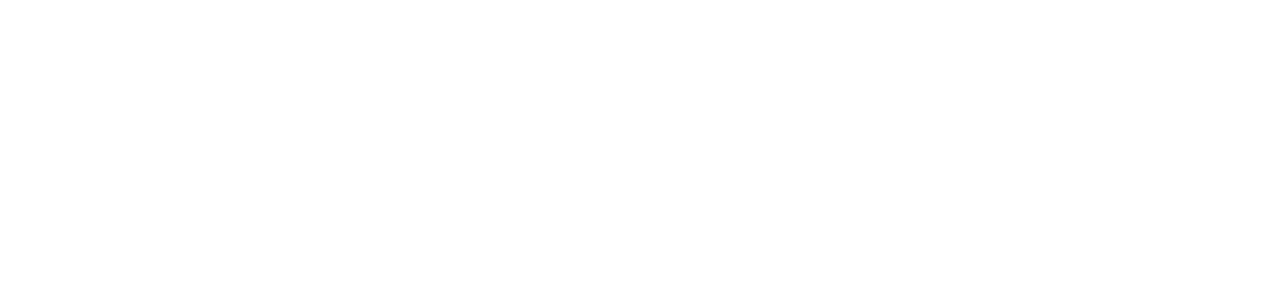
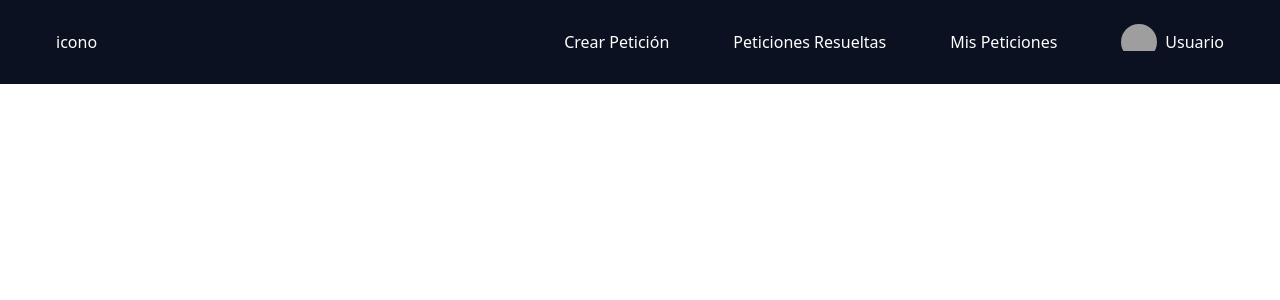
Before and after one commit to leutamo/conectatech, a React (Create React App) app: page /user in a window 1280 px wide. Before the commit this address had no page. Shown: the top 300 px of the page. Built offline with nearby package versions, Linux system fonts and the light colour scheme; grey boxes are pictures that could not be loaded.

Commit message:
Feat: agrega header de usuario y profesional

```diff
--- a/src/App.js
+++ b/src/App.js
@@ -2,14 +2,18 @@
 import { Route, Routes } from 'react-router-dom';
 import React, { useState } from 'react'
 
+import UserHeader from './pages/header/user/UserHeader.component';
+import ProfessionalHeader from './pages/header/professional/ProfessionalHeader.component';
 import Login from './pages/login/Login.component'
-//import UserHeader from './pages/header/Header.component';
-
 function App() {
-  //const [name, setName] = useState('Junior Almeyda')
+  const [userName, setUserName] = useState('Usuario')
+  const [professionaName, setProfessionalName] = useState('Profesional')
   return (
     <Routes>
       <Route exact path='/' element={<Login />} />
+      <Route exact path='/user' element={<UserHeader  name = { userName }/>} />
+      <Route exact path='/profesional' element={<ProfessionalHeader  name = { professionaName }/>} />
+
     </Routes>
   );
 }
--- a/src/pages/header/Header.component.jsx
+++ /dev/null
@@ -1,17 +0,0 @@
-
-const UserHeader = ({name}) => {
-  return(
-    <header>
-      <nav>
-        <ul>
-          <li className="bg-black text-white">icono</li>
-          <li>Crear Petición</li>
-          <li>Peticiones Resueltas</li>
-          <li>Mis Peticiones</li>
-          <li>{name}</li>
-        </ul>
-      </nav>
-    </header>
-  );
-}
-export default UserHeader;
--- /dev/null
+++ b/src/pages/header/professional/ProfessionalHeader.component.jsx
@@ -0,0 +1,45 @@
+import './ProfessionalHeaderStyle.css';
+
+const ProfessionalHeader = ({name}) => {
+  return(
+    <header className='professionalHeader'>
+      <nav className="p-6">
+        <ul className="flex justify-between items-center">
+          <div>
+            <li className="mx-8">icono</li>
+          </div>
+          <div className="flex items-center">
+            <li className="mx-8 hover:animate-pulse">Resolver Petición</li>
+            <li className="mx-8 hover:animate-pulse">Peticiones Resueltas</li>
+            <li className="mx-8">
+              <div className="flex justify-between items-center">
+                <div className="block h-9 w-9 rounded-full overflow-hidden  mr-2">
+                  <img src="https://cdn.pixabay.com/photo/2015/10/05/22/37/blank-profile-picture-973460_960_720.png" alt="" />
+                </div>
+                <div className="dropdown dropdown-hover dropdown-end">
+                  <div tabindex="0">
+                    {name}
+                  </div>
+                  <ul tabindex="0" className="p-2 shadow menu dropdown-content rounded-box w-52 professionalDropdownBox">
+                    <li>
+                      <a className='hover:animate-pulse'>Editar Perfil</a>
+                    </li>
+                    <li>
+                      <a className='hover:animate-pulse'>Privacidad</a>
+                    </li>
+                    <li>
+                      <a className='hover:animate-pulse'>Cerrar Sesión</a>
+                    </li>
+                  </ul>
+                </div>
+              </div>
+            </li>
+          </div>
+        </ul>
+      </nav>
+    </header>
+
+
+  );
+}
+export default ProfessionalHeader;
--- /dev/null
+++ b/src/pages/header/professional/ProfessionalHeaderStyle.css
@@ -0,0 +1,14 @@
+
+.professionalHeader {
+  background-color: #0b1121;
+}
+.professionalHeader nav ul div li {
+  color: #fff;
+  cursor: pointer;
+}
+.professionalDropdownBox {
+  background-color: rgba(11, 17, 33, 0.8)
+}
+.professionalDropdownBox li a {
+    color: #fff;
+}
--- /dev/null
+++ b/src/pages/header/user/UserHeader.component.jsx
@@ -0,0 +1,46 @@
+import './UserHeaderStyle.css';
+
+const UserHeader = ({name}) => {
+  return(
+    <header className='userHeader'>
+      <nav className="p-6">
+        <ul className="flex justify-between items-center">
+          <div>
+            <li className="mx-8">icono</li>
+          </div>
+          <div className="flex items-center">
+            <li className="mx-8 hover:animate-pulse">Crear Petición</li>
+            <li className="mx-8 hover:animate-pulse">Peticiones Resueltas</li>
+            <li className="mx-8 hover:animate-pulse">Mis Peticiones</li>
+            <li className="mx-8">
+              <div className="flex justify-between items-center">
+                <div className="block h-9 w-9 rounded-full overflow-hidden  mr-2">
+                  <img src="https://cdn.pixabay.com/photo/2015/10/05/22/37/blank-profile-picture-973460_960_720.png" alt="" />
+                </div>
+                <div className="dropdown dropdown-hover dropdown-end">
+                  <div tabindex="0">
+                    {name}
+                  </div>
+                  <ul tabindex="0" className="p-2 shadow menu dropdown-content rounded-box w-52 userDropdownBox">
+                    <li>
+                      <a className='hover:animate-pulse'>Editar Perfil</a>
+                    </li>
+                    <li>
+                      <a className='hover:animate-pulse'>Privacidad</a>
+                    </li>
+                    <li>
+                      <a className='hover:animate-pulse'>Cerrar Sesión</a>
+                    </li>
+                  </ul>
+                </div>
+              </div>
+            </li>
+          </div>
+        </ul>
+      </nav>
+    </header>
+
+
+  );
+}
+export default UserHeader;
--- /dev/null
+++ b/src/pages/header/user/UserHeaderStyle.css
@@ -0,0 +1,14 @@
+
+.userHeader {
+  background-color: #0b1121;
+}
+.userHeader nav ul div li {
+  color: #fff;
+  cursor: pointer;
+}
+.userDropdownBox {
+  background-color: rgba(11, 17, 33, 0.8)
+}
+.userDropdownBox li a {
+  color: #fff;
+}
```
